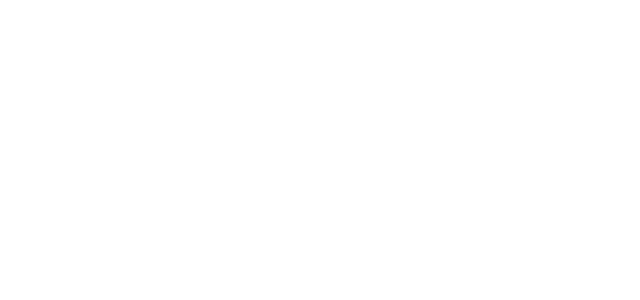
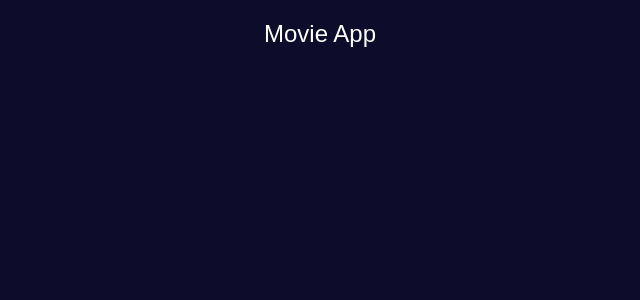
Before and after one commit to uabdirasul/moviesapp2, a React (Create React App) app: page / in a window 1280 px wide. Shown: the top 300 px of the page, without its empty margins (320-960 px from the left). Built offline with nearby package versions, Linux system fonts and the light colour scheme.

Commit message:
add header

```diff
--- a/public/index.html
+++ b/public/index.html
@@ -11,6 +11,7 @@
     />
     <link rel="apple-touch-icon" href="%PUBLIC_URL%/logo192.png" />
     <link rel="manifest" href="%PUBLIC_URL%/manifest.json" />
+    <link rel="stylesheet" href="./style.css" />
     <title>Movies App</title>
   </head>
   <body>
--- /dev/null
+++ b/public/style.css
@@ -0,0 +1,58 @@
+html {
+  box-sizing: border-box;
+  height: 100%;
+  scroll-behavior: smooth;
+  font-size: 16px;
+}
+
+*,
+*::before,
+*::after {
+  box-sizing: inherit;
+}
+
+body {
+  font-family: "Open Sans Condensed", sans-serif;
+  display: flex;
+  flex-direction: column;
+  height: 100%;
+  padding: 0;
+  margin: 0;
+  font-size: 16px;
+  line-height: 1.5;
+  font-weight: 300;
+  background-color: #0d0d2b;
+  color: #000;
+  overflow-x: hidden;
+  font-family: "Rubik", sans-serif;
+}
+
+img {
+  max-width: 100%;
+  height: auto;
+}
+
+.container {
+  width: 100%;
+  max-width: 75.125rem;
+  padding-left: 1.875rem;
+  padding-right: 1.875rem;
+  margin-left: auto;
+  margin-right: auto;
+}
+
+a {
+  text-decoration: none;
+}
+
+/* header */
+
+.site-header {
+  text-align: center;
+  padding: 1rem;
+}
+
+.header__navbar-brand {
+  font-size: 1.5rem;
+  color: #fff;
+}
--- a/src/App.js
+++ b/src/App.js
@@ -1,8 +1,13 @@
 import React, { Component } from "react";
+import Header from "./Layout/Header";
 
 class App extends Component {
   render() {
-    return <div></div>;
+    return (
+      <React.Fragment>
+        <Header />
+      </React.Fragment>
+    );
   }
 }
 
--- /dev/null
+++ b/src/Layout/Header.js
@@ -0,0 +1,17 @@
+import React, { Component } from "react";
+
+class Header extends Component {
+  render() {
+    return (
+      <header className="site-header">
+        <div className="container">
+          <a href="#!" className="header__navbar-brand">
+            Movie App
+          </a>
+        </div>
+      </header>
+    );
+  }
+}
+
+export default Header;
```
